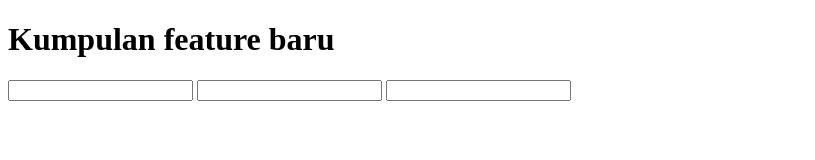
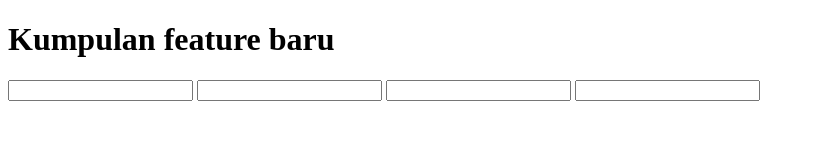
Before and after one commit to fachryan1975/latihan-upstream-v2, a plain HTML site: page index.html in a window 1280 px wide. Shown: the whole page, without its empty margins (0-815 px from the left). Drawn offline with Linux system fonts and the light colour scheme.

Commit message:
feat: slide

```diff
--- a/index.html
+++ b/index.html
@@ -10,6 +10,6 @@
     <input type="text" name="searching" />
     <input type="text" name="filter" />
     <input type="text" name="login" />
-
+    <input type="text" name="slide" />
   </body>
 </html>
```
